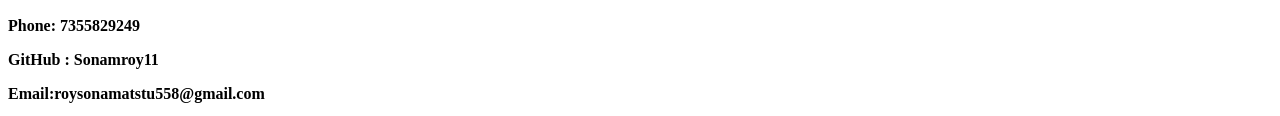
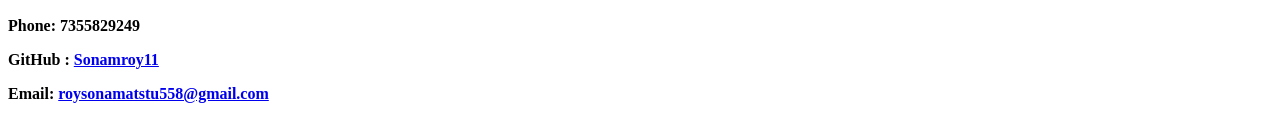
Before and after one commit to sonamroy11/Resume-Demo, a plain HTML site: page Laundary.html in a window 1280 px wide. Shown: the part 1647-1763 px from the top of the page. Drawn offline with Linux system fonts and the light colour scheme.

Commit message:
Add files via upload
Added Laundary.html

```diff
--- a/Laundary.html
+++ b/Laundary.html
@@ -156,8 +156,8 @@
 
     <h2> Contact Us </h2>
     <p><strong> Phone: 7355829249 </strong> </p>
-    <p><strong> GitHub : Sonamroy11 </strong> </p>
-    <p> <strong> Email:roysonamatstu558@gmail.com </strong></p>
+    <p><strong> GitHub : <a href="sonamroy11/github.com"> Sonamroy11</a> </strong> </p>
+    <p> <strong> Email: <a href="roysonamatstu558@gmail.com"> roysonamatstu558@gmail.com </a>  </strong></p>
 
 </body>
 </html>
```
